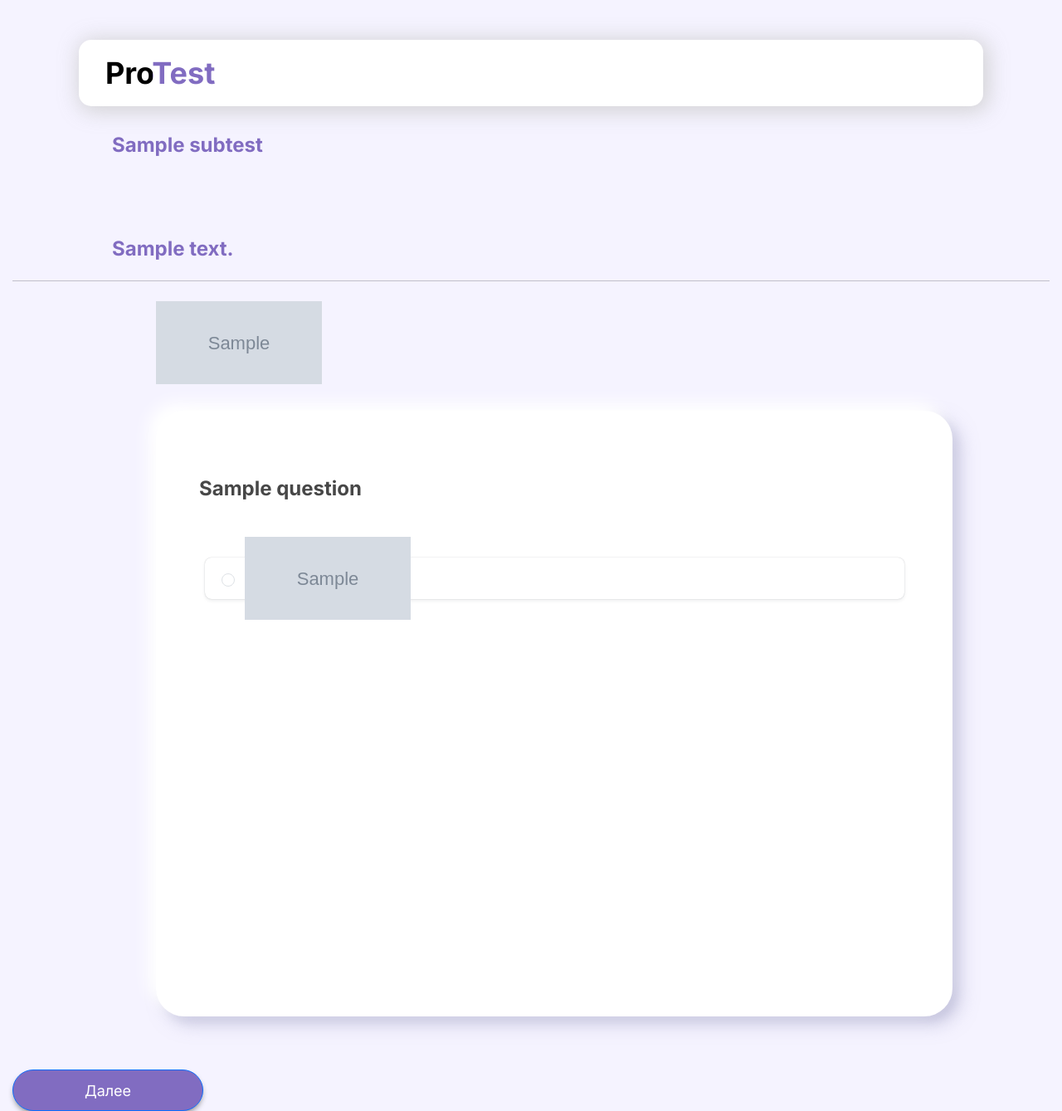
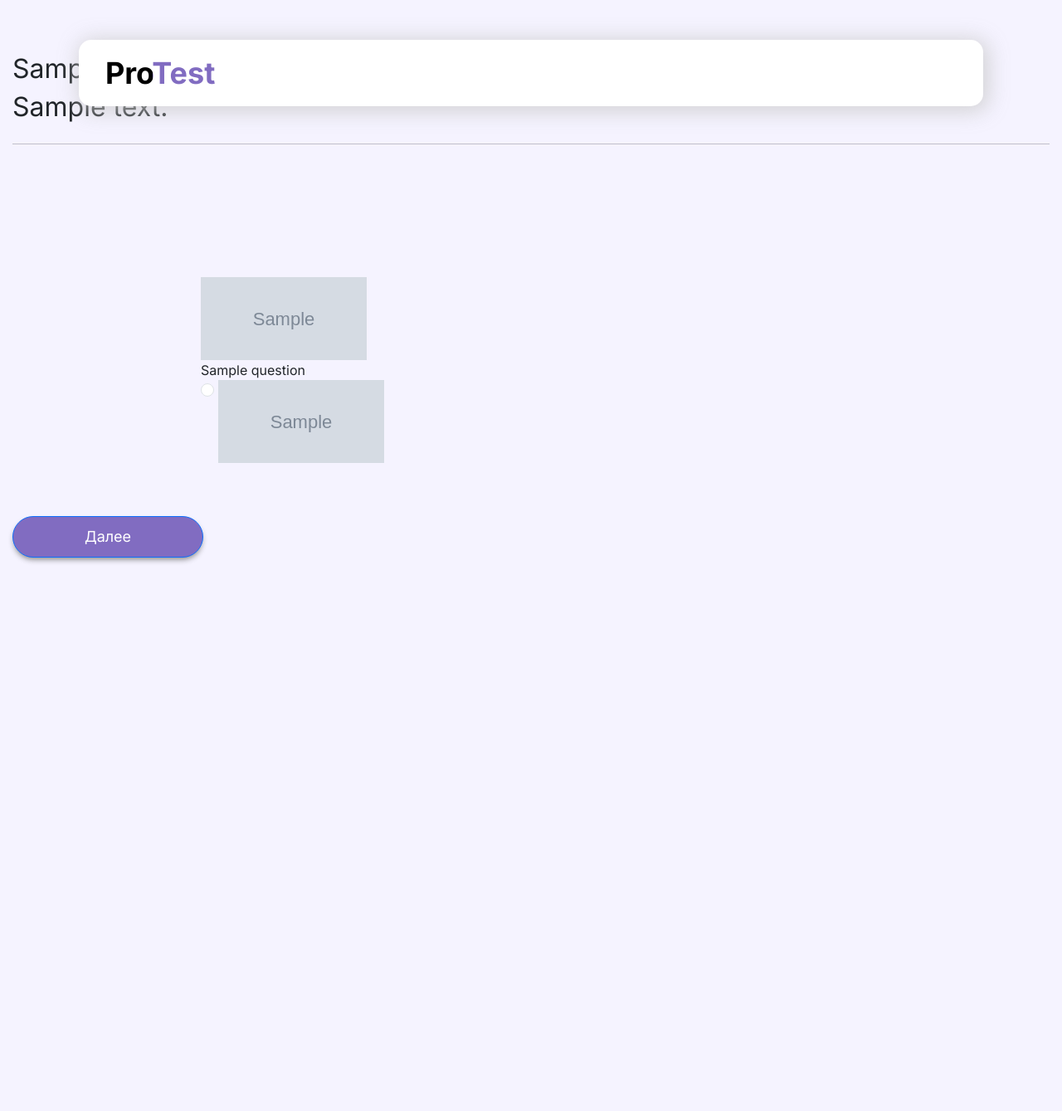
Before and after one commit to Mike0001-droid/Service-for-testing, a Django app: page /passing/1 in a window 1280 px wide. Shown: the whole page at 83% size. After the commit the page ends 679 px from the top, so only its background shows below. Run offline with Django 5.2, Linux system fonts and the light colour scheme; a user stored in the database is signed in; tables that the repository leaves empty hold one stand-in row (values such as "Sample post"); grey boxes marked "Sample" are stand-in pictures.

Commit message:
Исправление статики

```diff
--- a/static/api/style.css
+++ b/static/api/style.css
@@ -159,47 +159,14 @@ h1 {
   font-weight: 900;
   line-height: normal;
 }
-h2 {
-  text-align:justify;
-  margin-top: 4em;
-  margin-left: 5em;
-  margin-right: 5em;
-  color: var(--1, #816CC1);
-  font-family: Inter;
-  font-size: 24px;
-  font-style: normal;
-  font-weight: 700;
-  line-height: normal;
-}
-
-h9{
-  color: var(--2, #474747);
-  font-feature-settings: 'clig' off, 'liga' off;
-  font-family: Inter;
-  font-size: 24px;
-  font-style: normal;
-  font-weight: 700;
-  line-height: 35px; /* 145.833% */
-  margin-top: 2em;
-}
 
 h3 {
-  color: var(--2, #474747);
-  font-feature-settings: 'clig' off, 'liga' off;
-  font-family: Inter;
-  font-size: 24px;
-  font-style: normal;
-  font-weight: 700;
-  line-height: 35px; /* 145.833% */
-
+  font-size: 2vw;
+  font-weight: normal;
 }
 
 h4 {
   color: #808080;
-}
-
-.form-check-input:checked{
-  background-color: #816CC1;
 }
 
 h6 {
@@ -213,59 +180,18 @@ h6 {
   animation: ani 4s forwards;
   margin-top: 10px;
 }
-
-h8 {
-  color: #1D212D;
-  font-variant-numeric: lining-nums tabular-nums;
-  /* 16/Semibold */
-  font-family: Inter;
-  font-size: 16px;
-  font-style: normal;
-  font-weight: 600;
-  line-height: 150%; /* 24px */
-  letter-spacing: -0.176px;
+h7 {
+  display: inline-block;
+  font-size: 36px;
+  background: #816CC1;
+  font-weight: 700;
+  -webkit-background-clip: text;
+  -webkit-text-fill-color: transparent;
+  opacity: 0;
+  animation: ani 4s forwards;
+  margin-top: 10px;
 }
 
-.vkladka {
-  display: flex;
-  padding: 28px 52px 58px 52px;
-  width: 960px ;
-  height: 730px;
-  flex-direction: column;
-  align-items: flex-start;
-  gap: 66px;
-  flex: 1 0 0;
-  align-self: stretch;
-  border-radius: 34px;
-  background: #FFF;
-  margin-top: 2em;
-  box-shadow: -10px -10px 20px 0px #FFF, 10px 10px 20px 0px rgba(170, 170, 204, 0.50), 5px 5px 10px 0px rgba(170, 170, 204, 0.25), -5px -5px 10px 0px rgba(255, 255, 255, 0.50);
-}
-
-.container {
-  margin-left: 1px;
-  margin-bottom: 2em;
-}
-
-
-.aaa {
-  width: 843px;
-  height: 50px;
-  display: flex;
-  padding: 20px;
-  align-items: center;
-  gap: 12px;
-  align-self:center;
-  border-radius: 8px;
-  background: #FFF;
-  /* Elevation/01 - Cards */
-  box-shadow: 0px 2px 4px 0px rgba(29, 33, 45, 0.08), 0px 0px 2px 0px rgba(29, 33, 45, 0.08), 0px 0px 1px 0px rgba(29, 33, 45, 0.20);
-}
-
-.radio {
-  border-radius: 99px;
-  background-color:  #8D6EEF;
-}
 
 .poisk {
   margin-left: 2em;
@@ -278,6 +204,8 @@ h8 {
   opacity: 0;
   animation: ani 4s forwards;
 }
+
+
 
 .card {
   text-align: center;
@@ -299,6 +227,7 @@ ul {
   flex-flow: row wrap;
   margin-left: 10em;
 
+  margin-top: 10em;
 }
 
 
```
Also changed, not shown: api/static/api/style.css (+15 -86 lines).
